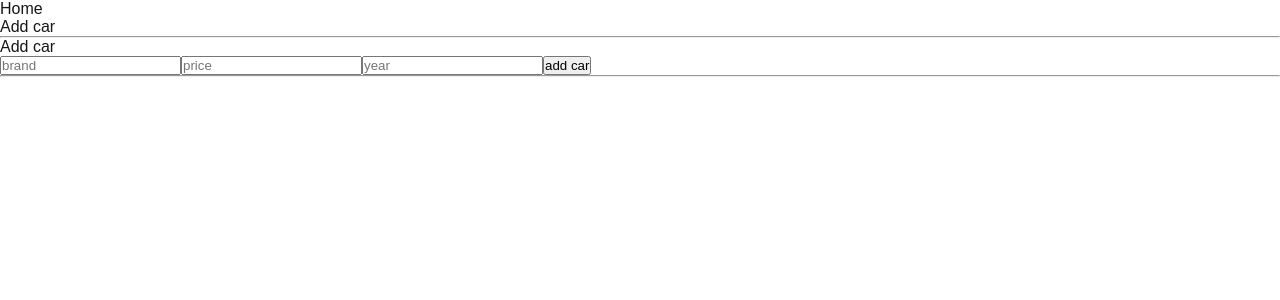
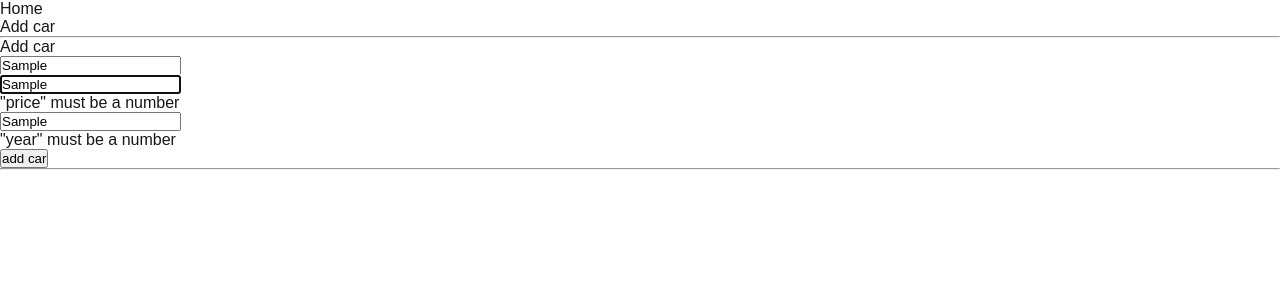
Before and after one commit to Vadim-Moroz/nextjs, a Next.js app: page /add-car in a window 1280 px wide. Both pictures are taken after typing "Sample", "Sample", "Sample" into the empty fields and a click on the button "add car". Shown: the top 300 px of the page. Built offline with nearby package versions, Linux system fonts and the light colour scheme.

Commit message:
hw3 for review

```diff
--- a/lib/schema.tsx
+++ /dev/null
@@ -1,6 +0,0 @@
-import {z} from "zod";
-export const carSchema = z.object({
-    brand: z.string().min(3,"Min 3 char"),
-    price: z.number().min(0,"Min price is 0").max(1000000,"Maximum price is 1000000"),
-    year: z.number().min(1990,"Min year is 1990").max(2026,"Max year is 2026")
-})
--- a/next.config.ts
+++ b/next.config.ts
@@ -2,16 +2,16 @@ import type { NextConfig } from "next";
 
 const nextConfig: NextConfig = {
   /* config options here */
-  cacheComponents: true,
-  partialPrefetching: true,
-  turbopack: {
-    rules: {
-      "*.css": {
-        loaders: ["@tailwindcss/turbopack"],
-        as: "*.css",
-      },
-    },
-  },
+//   cacheComponents: false,
+//   partialPrefetching: true,
+//   turbopack: {
+//     rules: {
+//       "*.css": {
+//         loaders: ["@tailwindcss/turbopack"],
+//         as: "*.css",
+//       },
+//     },
+//   },
 };
 
 export default nextConfig;
--- a/package.json
+++ b/package.json
@@ -9,12 +9,12 @@
     "lint": "eslint"
   },
   "dependencies": {
-    "next": "16.4.0",
+    "next": "16.4.1",
     "react": "19.3.0",
     "react-dom": "19.3.0",
     "@hookform/resolvers": "^5.9.2",
     "react-hook-form": "^7.90.0",
-    "zod": "^4.6.7"
+    "joi": "^18.3.0"
   },
   "devDependencies": {
     "@tailwindcss/turbopack": "^4",
--- a/src/app/add-car/page.tsx
+++ b/src/app/add-car/page.tsx
@@ -1,12 +1,42 @@
+"use client"
 import {addCar} from "@/src/server-action/serveractions";
+import {useForm} from "react-hook-form";
+import {carValidation} from "@/src/validation/validation";
+import {joiResolver} from "@hookform/resolvers/joi";
+
+type FormDataType = {
+    brand: string,
+    price: number,
+    year: number
+}
 
 const AddCarPage = () => {
+
+    const custom = ()=>{
+        console.log("AddCarPage called");
+    }
+    const {
+        register,
+        handleSubmit,
+        formState: {errors},
+        } = useForm<FormDataType>({
+        mode: "all", resolver: joiResolver(carValidation)
+    })
     return (
         <div>
-            <form action={addCar}>
-                <input type="text" name={"brand"} placeholder={"brand"}/>
-                <input type="text" name={"price"} placeholder={"price"}/>
-                <input type="text" name={"year"} placeholder={"year"}/>
+            <form action={addCar} onSubmit={handleSubmit(custom)}>
+                <div>
+                    <input type="text" {...register("brand")} placeholder={"brand"}/>
+                    {errors.brand && <p>{errors.brand.message}</p>}
+                </div>
+                <div>
+                    <input type="text" {...register("price")} placeholder={"price"}/>
+                    {errors.price && <p>{errors.price.message}</p>}
+                </div>
+                <div>
+                    <input type="text" {...register("year")} placeholder={"year"}/>
+                    {errors.year && <p>{errors.year.message}</p>}
+                </div>
                 <button type={"submit"}>add car</button>
             </form>
         </div>
--- a/src/server-action/serveractions.tsx
+++ b/src/server-action/serveractions.tsx
@@ -1,6 +1,6 @@
 "use server"
-import {carSchema} from "@/lib/schema";
 import {AddCar} from "@/src/services/api.service";
+import {carValidation} from "@/src/validation/validation";
 
 export const addCar = async (fromdata:FormData):Promise<void>=>{
     const data={
@@ -8,11 +8,11 @@ export const addCar = async (fromdata:FormData):Promise<void>=>{
         price:Number(fromdata.get('price')),
         year:Number(fromdata.get('year')),
     }
-    const result = carSchema.safeParse(data)
-    if (!result.success) {
+    const result = carValidation.validate(data)
+    if (result.error) {
         console.log(result.error)
         return
     }
-    console.log(result.data)
-    await AddCar(result.data)
+    console.log(result.value)
+    await AddCar(result.value)
 }
--- /dev/null
+++ b/src/validation/validation.tsx
@@ -0,0 +1,15 @@
+import Joi from "joi";
+
+export const carValidation = Joi.object({
+    brand: Joi.string().min(1).max(20).pattern(/^[a-zA-Zа-яА-яёЁіІїЇєЄҐґ]{1,20}$/).messages({
+        "string.min":"Min 1 char",
+        "string.max":"Max 20 char",
+        "string.pattern.base":"Only chars are allowed",}),
+    price: Joi.number().min(0).max(1000000).messages({
+        "number.min": "Min price is 0",
+        "number.max": "Maximum price is 1000000"}),
+    year: Joi.number().min(1990).max(2026).messages({
+        "number.min":"Min year is 1990",
+        "number.max":"Max year is 2026"
+    }),
+})
```
Also changed, not shown: 1 other file (tests, documents, lock files or other folders).
